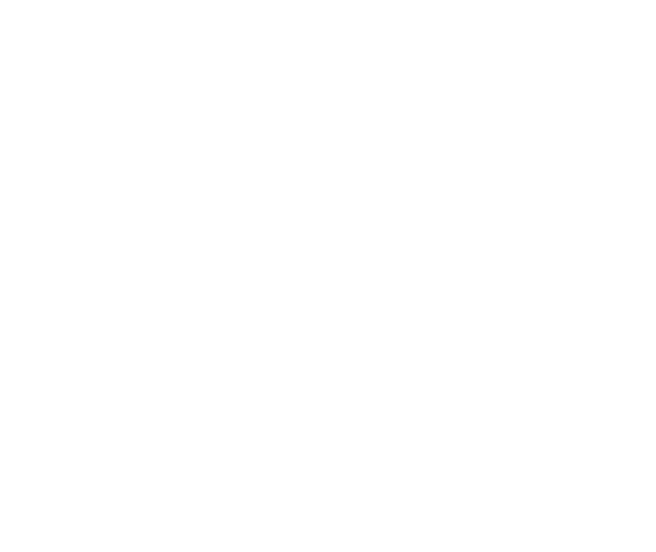
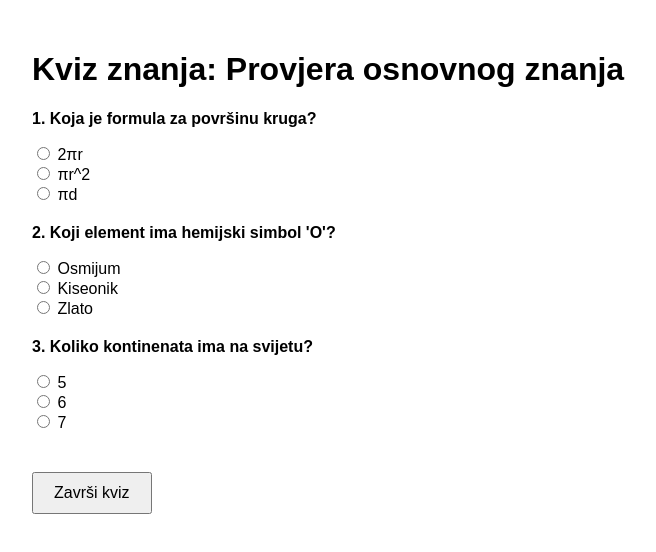
Before and after one commit to hhaskic1/kviz, a plain HTML site: page index.html in a window 1280 px wide. Shown: the whole page, without its empty margins (258-914 px from the left). Drawn offline with Linux system fonts and the light colour scheme.

Commit message:
drugi commit

```diff
--- a/index.html
+++ b/index.html
@@ -1,11 +1,88 @@
 <!DOCTYPE html>
-<html lang="en">
+<html lang="hr">
 <head>
   <meta charset="UTF-8">
-  <title>kviz-aplikacija</title>
-  <link rel="stylesheet" href="style.css">
+  <meta name="viewport" content="width=device-width, initial-scale=1.0">
+  <title>Kviz znanja</title>
+  <style>
+    body { font-family: Arial; padding: 30px; max-width: 700px; margin: auto; }
+    .pitanje { margin-bottom: 20px; }
+    button { margin-top: 20px; padding: 10px 20px; font-size: 16px; }
+    #rezultat { font-weight: bold; margin-top: 30px; color: darkgreen; }
+    .pregled { margin-top: 20px; font-size: 15px; color: #444; }
+  </style>
 </head>
 <body>
-  <script src="kviz.js"></script>
+  <h1>Kviz znanja: Provjera osnovnog znanja</h1>
+
+  <div id="kviz"></div>
+  <button onclick="zavrsiKviz()">Završi kviz</button>
+  <div id="rezultat"></div>
+  <div class="pregled" id="pregled"></div>
+
+  <script>
+    const pitanja = [
+      {
+        tekst: "Koja je formula za površinu kruga?",
+        opcije: ["2πr", "πr^2", "πd"],
+        tacan: "πr^2"
+      },
+      {
+        tekst: "Koji element ima hemijski simbol 'O'?",
+        opcije: ["Osmijum", "Kiseonik", "Zlato"],
+        tacan: "Kiseonik"
+      },
+      {
+        tekst: "Koliko kontinenata ima na svijetu?",
+        opcije: ["5", "6", "7"],
+        tacan: "7"
+      }
+    ];
+
+    const odgovori = {};
+
+    function prikaziPitanja() {
+      const kviz = document.getElementById("kviz");
+      pitanja.forEach((pitanje, index) => {
+        const div = document.createElement("div");
+        div.className = "pitanje";
+
+        let html = `<p><strong>${index + 1}. ${pitanje.tekst}</strong></p>`;
+        pitanje.opcije.forEach(opcija => {
+          html += `<label><input type="radio" name="p${index}" value="${opcija}" onchange="sacuvajOdgovor(${index}, '${opcija}')"> ${opcija}</label><br>`;
+        });
+
+        div.innerHTML = html;
+        kviz.appendChild(div);
+      });
+    }
+
+    function sacuvajOdgovor(index, vrijednost) {
+      odgovori[index] = vrijednost;
+    }
+
+    function zavrsiKviz() {
+      let tacno = 0;
+      let pregled = "<h3>Pregled odgovora:</h3><ul>";
+
+      pitanja.forEach((pitanje, index) => {
+        const korisnicki = odgovori[index];
+        const jeTacno = korisnicki === pitanje.tacan;
+        if (jeTacno) tacno++;
+
+        pregled += `<li>
+          <strong>${pitanje.tekst}</strong><br>
+          Tvoj odgovor: ${korisnicki || "(nije odgovoreno)"}<br>
+          Tačan odgovor: ${pitanje.tacan}
+        </li><br>`;
+      });
+
+      pregled += "</ul>";
+      document.getElementById("rezultat").innerText = `Ukupno tačnih odgovora: ${tacno} od ${pitanja.length}`;
+      document.getElementById("pregled").innerHTML = pregled;
+    }
+
+    prikaziPitanja();
+  </script>
 </body>
 </html>
```
Also changed, not shown: nesto.html (added).
